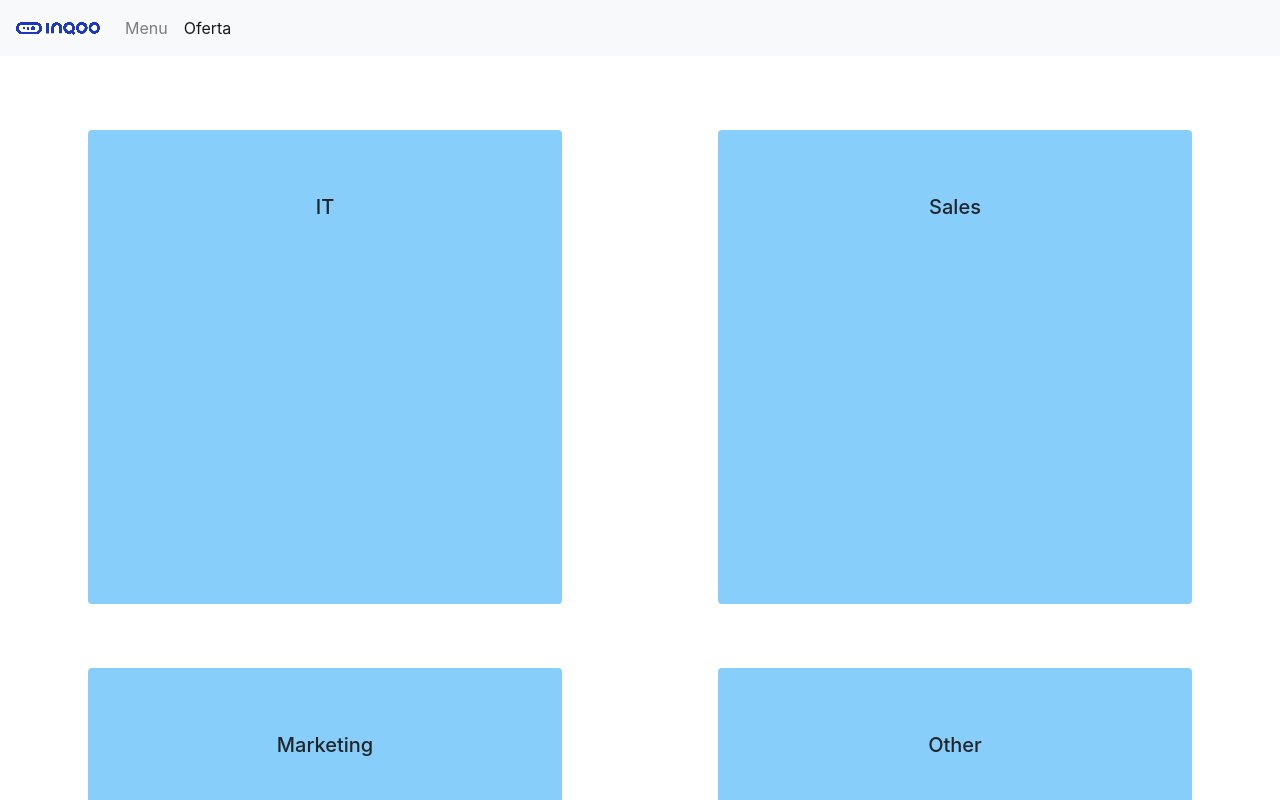
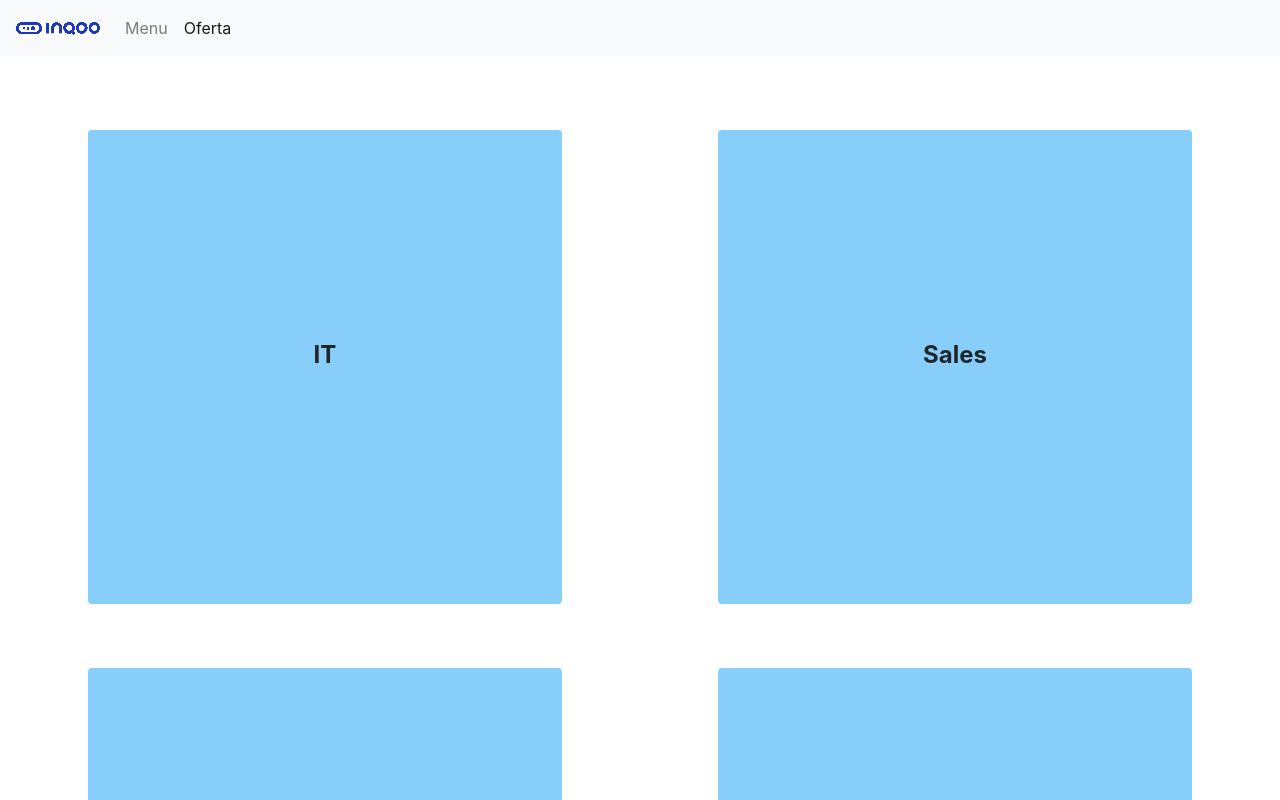
Before and after one commit to tavirek/project-fe-group-1, an Angular app: page /offer in a window 1280 px wide. Shown: the top 800 px of the page. Built offline with nearby package versions, Linux system fonts and the light colour scheme.

Commit message:
Przemo w 2 minuty

```diff
--- a/src/app/app.module.ts
+++ b/src/app/app.module.ts
@@ -11,6 +11,7 @@ import {HomePageComponent} from './pages/home-page/home-page.component';
 import {OfertPageComponent} from './pages/ofert-page/ofert-page.component';
 import { ErrorComponent } from './components/error/error.component';
 import { OfferItemComponent } from './components/offer-item/offer-item.component';
+import {HttpClientModule} from "@angular/common/http";
 
 @NgModule({
   declarations: [
@@ -26,7 +27,7 @@ import { OfferItemComponent } from './components/offer-item/offer-item.component
   ],
   imports: [
     BrowserModule,
-    AppRoutingModule
+    AppRoutingModule,
   ],
   providers: [],
   bootstrap: [AppComponent]
--- a/src/app/components/offer-item/offer-item.component.css
+++ b/src/app/components/offer-item/offer-item.component.css
@@ -14,8 +14,12 @@
   width: 37vw;
   height: 37vw;
   margin-top: 5vw;
-  line-height: 150px;
+  line-height: 25vw;
   font-weight: bold;
-  font-size: 3em;
+  font-size: 1.5em;
   text-align: center;
+
 }
+.flex-item:hover{
+  background-color: hotpink;
+}
--- a/src/app/components/offer-item/offer-item.component.html
+++ b/src/app/components/offer-item/offer-item.component.html
@@ -1,20 +1,5 @@
-<!--<div class="container-fluid">-->
-<!--  <div class="row">-->
-<!--    <div class="col-md-6 btn btn-lg" *ngFor="let item of OfferItems">-->
-<!--      <div class="square">-->
-<!--        <h5 class="text-center card-title">-->
-<!--          {{item.title}}-->
-<!--        </h5>-->
-<!--      </div>-->
-<!--    </div>-->
-<!--  </div>-->
-<!--</div>-->
-
-
   <div class="flex-container">
     <div class="flex-item btn" *ngFor="let item of OfferItems">
-      <h5>
         {{item.title}}
-      </h5>
     </div>
   </div>
```
